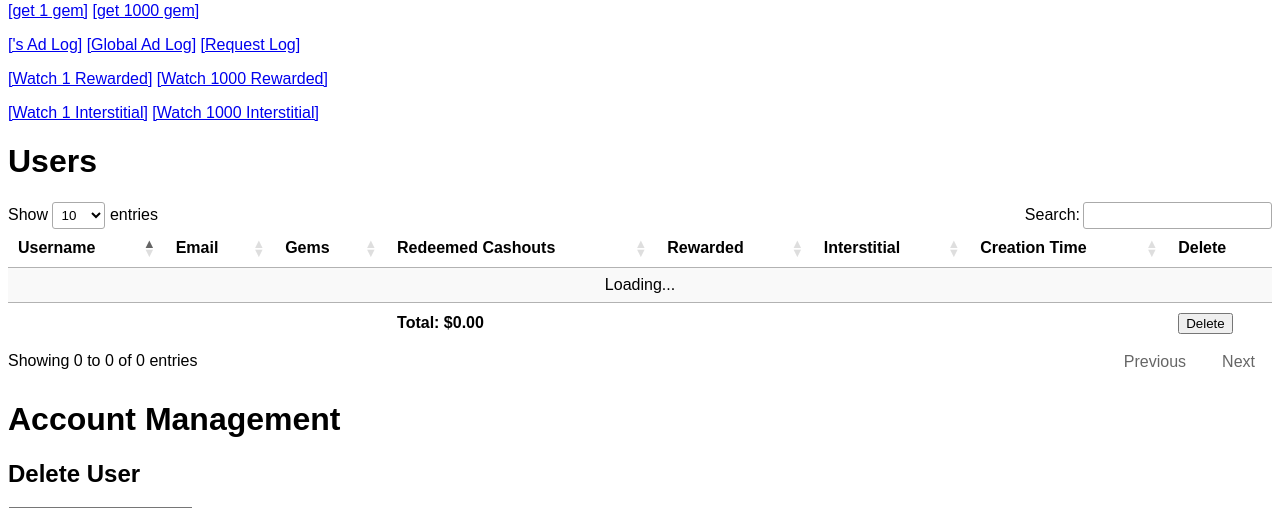
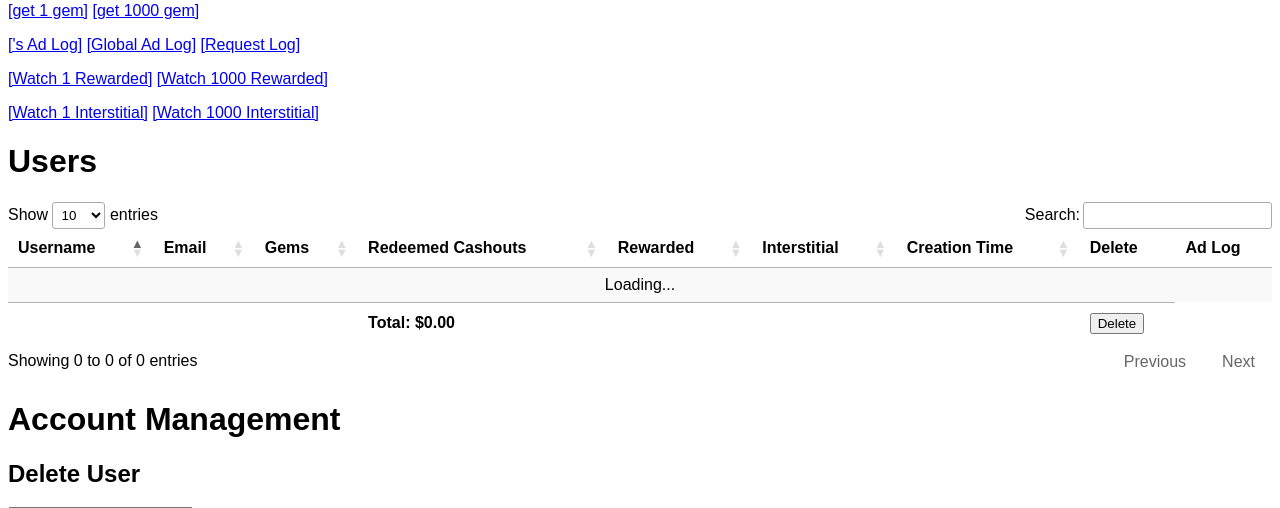
Before and after one commit to RoseMaster3000/PaypalBridge, a Python web app: template PaypalBridge/templates/dashboard.html in a window 1280 px wide. Shown: the part 250-758 px from the top of the page. Run offline with Jinja, Linux system fonts and the light colour scheme; the template is opened without the code that fills it, so the values that code supplies are empty; some libraries are stand-ins or nearby versions; some web fonts are replaced.

Commit message:
added individual ad logs

```diff
--- a/PaypalBridge/templates/dash-buttons.html
+++ b/PaypalBridge/templates/dash-buttons.html
@@ -40,7 +40,7 @@
 
     <!-- Log Previews -->
     <p>
-        <a href="/SeeMyAds">[{{session["username"].title()}}'s Ad Log]</a>
+        <a href="/SeeAllAds/{{session['username']}}">[{{session["username"].title()}}'s Ad Log]</a>
         <a href="/SeeAllAds">[Global Ad Log]</a>
         <a href="/RequestLog">[Request Log]</a>
     </p>
--- a/PaypalBridge/templates/dash-users.html
+++ b/PaypalBridge/templates/dash-users.html
@@ -14,6 +14,7 @@
       <th>Interstitial</th>
       <th>Creation Time</th>
       <th>Delete</th>
+      <th>Ad Log</th>
     </tr>
   </thead>
   <tbody></tbody>
@@ -51,7 +52,8 @@
       {"data": "rewarded"},
       {"data": "intersitial"},
       {"data": "created_at"},
-      {"data": null, "orderable": false, "render": generateDeleteBox}
+      {"data": null, "orderable": false, "render": generateDeleteBox},
+      {"data": null, "orderable": false, "render": generateAdLog}
     ],
     "footerCallback": grandTotalCashout
   });
@@ -86,4 +88,8 @@
     />
   `
 }
+
+function generateAdLog(data, type, row) {
+  return ` <a href="/SeeAllAds/${data.username}"">Ad Log</a>`
+}
 </script>
```
Also changed, not shown: PaypalBridge/website.py (+4 -4 lines), 1 other file.
